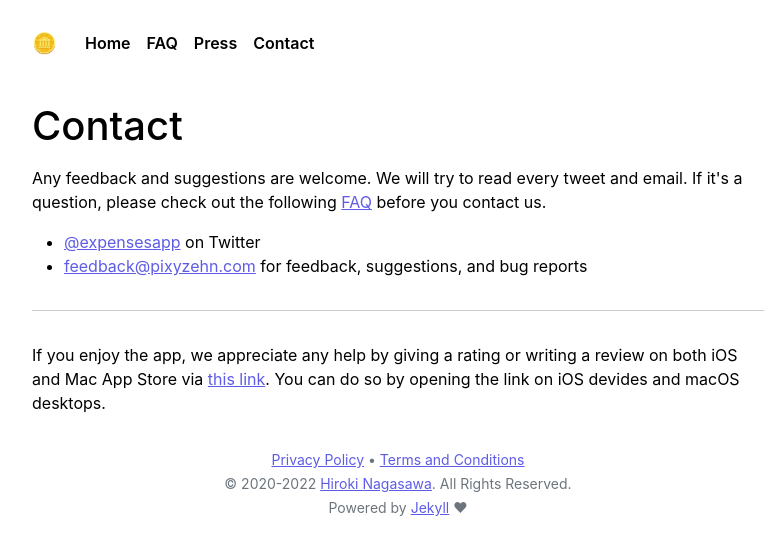
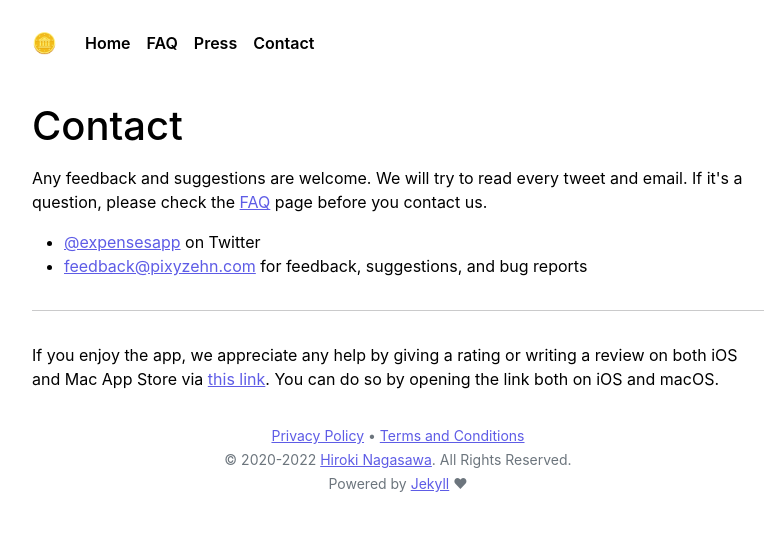
Before and after one commit to bluecometlabs/getexpenses.app, a Jekyll site: the page built from pages/contact.md, in a window 1280 px wide. Shown: the top 555 px of the page, without its empty margins (242-1015 px from the left). Built offline with Jekyll 4.4.1, drawn with Linux system fonts in a browser that asks for light colours.

Commit message:
Fix contact

```diff
--- a/_includes/contact.html
+++ b/_includes/contact.html
@@ -1,6 +1,6 @@
 <div class="apps-main">
     <h1>Contact</h1>
-    <p>Any feedback and suggestions are welcome. We will try to read every tweet and email. If it's a question, please check out the following <a href="/faq/">FAQ</a> before you contact us.</p>
+    <p>Any feedback and suggestions are welcome. We will try to read every tweet and email. If it's a question, please check the <a href="/faq/">FAQ</a> page before you contact us.</p>
 
     <ul>
         <li><a href="{{ site.links.twitter }}">@expensesapp</a> on Twitter</li>
@@ -9,5 +9,5 @@
 
     <hr>
 
-    <p>If you enjoy the app, we appreciate any help by giving a rating or writing a review on both iOS and Mac App Store via <a href="{{ site.links.app_store_review }}">this link</a>. You can do so by opening the link on iOS devides and macOS desktops.</p>
+    <p>If you enjoy the app, we appreciate any help by giving a rating or writing a review on both iOS and Mac App Store via <a href="{{ site.links.app_store_review }}">this link</a>. You can do so by opening the link both on iOS and macOS.</p>
 </div>
```
